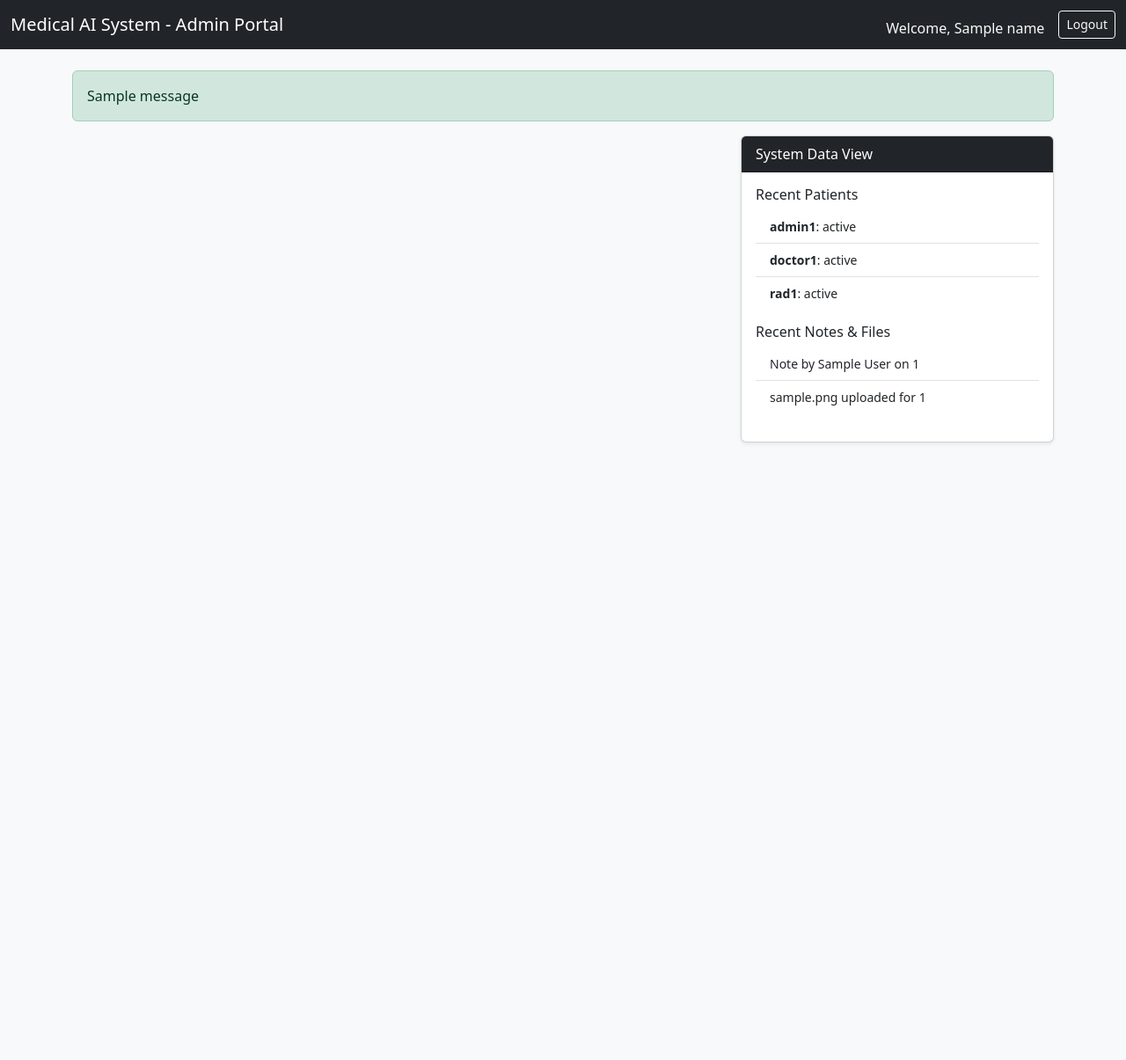
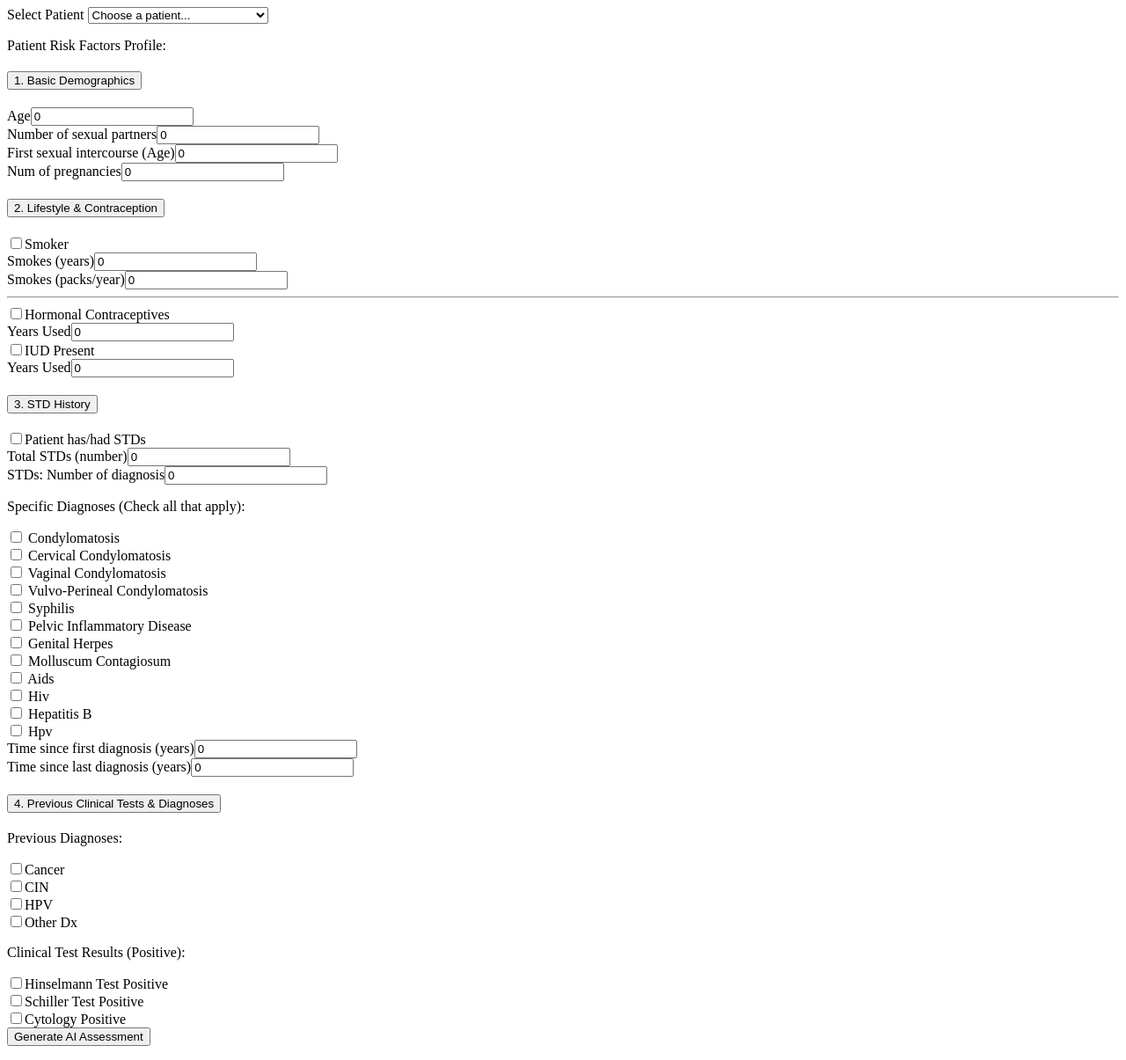
Before and after one commit to jaideep2107/Cervicalcancerapp, a Flask app: template templates/dashboard.html in a window 1280 px wide. Shown: the whole page at 88% size. Before the commit the page ends 504 px from the top, so only its background shows below. Run offline with Flask 3, Linux system fonts and the light colour scheme; tables that the repository leaves empty hold one stand-in row (values such as "Sample post"); the template is opened without the code that fills it: values that come from a table or form of the project are taken from there, most other values are stand-ins (such as "Sample title", 1, 10 or a date in 2020); one stand-in notice (Sample message) is shown; parts of the project's set-up code (start-up, migrations or seed data) failed here and were passed over.

Commit message:
sixth commit - CervicalCancerApp

```diff
--- a/templates/dashboard.html
+++ b/templates/dashboard.html
@@ -1,147 +1,109 @@
-<!DOCTYPE html>
-<html>
-<head>
-    <title>Dashboard</title>
-    <link href="https://cdn.jsdelivr.net/npm/bootstrap@5.3.0/dist/css/bootstrap.min.css" rel="stylesheet">
-</head>
-<body class="bg-light">
-    <nav class="navbar navbar-dark bg-dark mb-4">
-        <div class="container-fluid">
-            <span class="navbar-brand">Medical AI System - {{ role | capitalize }} Portal</span>
-            <div class="d-flex">
-                <span class="text-light me-3 mt-2">Welcome, {{ name }}</span>
-                <a href="/logout" class="btn btn-outline-light btn-sm">Logout</a>
-            </div>
-        </div>
-    </nav>
-
-    <div class="container">
-        {% with messages = get_flashed_messages(with_categories=true) %}
-            {% if messages %}
-                {% for category, message in messages %}
-                    <div class="alert alert-{{ category }}">{{ message }}</div>
-                {% endfor %}
-            {% endif %}
-        {% endwith %}
-
-        <div class="row">
-            <div class="col-md-8">
-
-                {% if role in ['admin', 'doctor'] %}
-                <div class="card mb-4 shadow-sm">
-                    <div class="card-header bg-primary text-white">Register New Patient</div>
-                    <div class="card-body">
-                        <form action="/create_patient" method="POST" class="row g-3">
-                            <div class="col-md-6"><input type="text" name="name" class="form-control" placeholder="Full Name" required></div>
-                            <div class="col-md-6"><input type="text" name="patient_id" class="form-control" placeholder="Assign Patient ID" required></div>
-                            <div class="col-md-4"><input type="password" name="password" class="form-control" placeholder="Temporary Password" required></div>
-                            <div class="col-md-4"><input type="date" name="dob" class="form-control" required></div>
-                            <div class="col-md-4">
-                                <select name="gender" class="form-control"><option value="Female">Female Only</option></select>
-                            </div>
-                            <div class="col-12"><button type="submit" class="btn btn-primary">Register Patient</button></div>
-                        </form>
-                    </div>
-                </div>
-                {% endif %}
-
-                {% if role == 'doctor' %}
-                <div class="card mb-4 shadow-sm">
-                    <div class="card-header bg-success text-white">Run AI Prediction</div>
-                    <div class="card-body">
 <form action="/predict" method="POST">
-                            <div class="mb-3">
-                                <select name="patient_id" class="form-control" required>
-                                    <option value="">Select Patient...</option>
+    <div class="mb-4">
+        <label class="form-label fw-bold">Select Patient</label>
+        <select name="patient_id" class="form-select border-primary" required>
+            <option value="">Choose a patient...</option>
             {% for p in patients %}
                 <option value="{{ p.id }}">{{ p.name }} ({{ p.id }})</option>
             {% endfor %}
         </select>
     </div>
-                            <p class="text-muted small">Enter patient risk factors (Dataset features):</p>
+
+    <p class="text-muted small mb-2">Patient Risk Factors Profile:</p>
+
+    <div class="accordion mb-4" id="predictionFormAccordion">
+
+        <div class="accordion-item">
+            <h2 class="accordion-header"><button class="accordion-button" type="button" data-bs-toggle="collapse" data-bs-target="#collapseOne">1. Basic Demographics</button></h2>
+            <div id="collapseOne" class="accordion-collapse collapse show" data-bs-parent="#predictionFormAccordion">
+                <div class="accordion-body row g-3">
+                    <div class="col-md-3"><label class="small text-muted">Age</label><input type="number" name="Age" class="form-control" value="0"></div>
+                    <div class="col-md-3"><label class="small text-muted">Number of sexual partners</label><input type="number" name="Number of sexual partners" class="form-control" value="0"></div>
+                    <div class="col-md-3"><label class="small text-muted">First sexual intercourse (Age)</label><input type="number" name="First sexual intercourse" class="form-control" value="0"></div>
+                    <div class="col-md-3"><label class="small text-muted">Num of pregnancies</label><input type="number" name="Num of pregnancies" class="form-control" value="0"></div>
+                </div>
+            </div>
+        </div>
+
+        <div class="accordion-item">
+            <h2 class="accordion-header"><button class="accordion-button collapsed" type="button" data-bs-toggle="collapse" data-bs-target="#collapseTwo">2. Lifestyle & Contraception</button></h2>
+            <div id="collapseTwo" class="accordion-collapse collapse" data-bs-parent="#predictionFormAccordion">
+                <div class="accordion-body row g-3 align-items-end">
+                    <div class="col-md-2">
+                        <div class="form-check form-switch"><input class="form-check-input" type="checkbox" name="Smokes" value="1" id="smk"><label class="form-check-label" for="smk">Smoker</label></div>
+                    </div>
+                    <div class="col-md-5"><label class="small text-muted">Smokes (years)</label><input type="number" step="any" name="Smokes (years)" class="form-control" value="0"></div>
+                    <div class="col-md-5"><label class="small text-muted">Smokes (packs/year)</label><input type="number" step="any" name="Smokes (packs/year)" class="form-control" value="0"></div>
+
+                    <div class="col-12"><hr class="my-2"></div>
+                    <div class="col-md-3">
+                        <div class="form-check form-switch"><input class="form-check-input" type="checkbox" name="Hormonal Contraceptives" value="1"><label class="form-check-label">Hormonal Contraceptives</label></div>
+                    </div>
+                    <div class="col-md-3"><label class="small text-muted">Years Used</label><input type="number" step="any" name="Hormonal Contraceptives (years)" class="form-control" value="0"></div>
+
+                    <div class="col-md-3">
+                        <div class="form-check form-switch"><input class="form-check-input" type="checkbox" name="IUD" value="1"><label class="form-check-label">IUD Present</label></div>
+                    </div>
+                    <div class="col-md-3"><label class="small text-muted">Years Used</label><input type="number" step="any" name="IUD (years)" class="form-control" value="0"></div>
+                </div>
+            </div>
+        </div>
+
+        <div class="accordion-item">
+            <h2 class="accordion-header"><button class="accordion-button collapsed" type="button" data-bs-toggle="collapse" data-bs-target="#collapseThree">3. STD History</button></h2>
+            <div id="collapseThree" class="accordion-collapse collapse" data-bs-parent="#predictionFormAccordion">
+                <div class="accordion-body bg-light">
+                    <div class="row g-3 mb-3">
+                        <div class="col-md-4">
+                            <div class="form-check form-switch fs-5 text-danger"><input class="form-check-input" type="checkbox" name="STDs" value="1"><label class="form-check-label">Patient has/had STDs</label></div>
+                        </div>
+                        <div class="col-md-4"><label class="small text-muted">Total STDs (number)</label><input type="number" name="STDs (number)" class="form-control" value="0"></div>
+                        <div class="col-md-4"><label class="small text-muted">STDs: Number of diagnosis</label><input type="number" name="STDs: Number of diagnosis" class="form-control" value="0"></div>
+                    </div>
+
+                    <p class="small fw-bold mb-2">Specific Diagnoses (Check all that apply):</p>
                     <div class="row g-2 mb-3">
-                                {% for feat in feature_names %}
+                        {% set std_list = ['condylomatosis', 'cervical condylomatosis', 'vaginal condylomatosis', 'vulvo-perineal condylomatosis', 'syphilis', 'pelvic inflammatory disease', 'genital herpes', 'molluscum contagiosum', 'AIDS', 'HIV', 'Hepatitis B', 'HPV'] %}
+                        {% for std in std_list %}
                         <div class="col-md-4">
-                                    <input type="number" step="any" name="{{ feat }}" class="form-control" placeholder="{{ feat }}" required>
+                            <div class="form-check">
+                                <input class="form-check-input" type="checkbox" name="STDs:{{ std }}" value="1" id="std_{{ loop.index }}">
+                                <label class="form-check-label small" for="std_{{ loop.index }}">{{ std | title }}</label>
+                            </div>
                         </div>
                         {% endfor %}
                     </div>
-                            <button type="submit" class="btn btn-success">Generate AI Assessment</button>
-                        </form>
+
+                    <div class="row g-3">
+                        <div class="col-md-6"><label class="small text-muted">Time since first diagnosis (years)</label><input type="number" step="any" name="STDs: Time since first diagnosis" class="form-control" value="0"></div>
+                        <div class="col-md-6"><label class="small text-muted">Time since last diagnosis (years)</label><input type="number" step="any" name="STDs: Time since last diagnosis" class="form-control" value="0"></div>
                     </div>
                 </div>
-                {% endif %}
-
-                {% if role in ['doctor', 'radiologist'] %}
-                <div class="card mb-4 shadow-sm">
-                    <div class="card-header bg-secondary text-white">Upload Files (Prescriptions/Biopsy)</div>
-                    <div class="card-body">
-                        <form action="/upload_file" method="POST" enctype="multipart/form-data" class="row g-3">
-                            <div class="col-md-4"><input type="text" name="patient_id" class="form-control" placeholder="Patient ID" required></div>
-                            <div class="col-md-4">
-                                <select name="file_type" class="form-control">
-                                    <option value="Biopsy">Biopsy Scan</option>
-                                    <option value="Prescription">Prescription</option>
-                                </select>
-                            </div>
-                            <div class="col-md-4"><input type="file" name="file" class="form-control" required></div>
-                            <div class="col-12"><button type="submit" class="btn btn-secondary">Upload</button></div>
-                        </form>
             </div>
         </div>
-                {% endif %}
 
+        <div class="accordion-item">
+            <h2 class="accordion-header"><button class="accordion-button collapsed" type="button" data-bs-toggle="collapse" data-bs-target="#collapseFour">4. Previous Clinical Tests & Diagnoses</button></h2>
+            <div id="collapseFour" class="accordion-collapse collapse" data-bs-parent="#predictionFormAccordion">
+                <div class="accordion-body row g-3">
+                    <div class="col-md-6 border-end">
+                        <p class="small fw-bold mb-2">Previous Diagnoses:</p>
+                        <div class="form-check"><input class="form-check-input" type="checkbox" name="Dx:Cancer" value="1"><label class="form-check-label">Cancer</label></div>
+                        <div class="form-check"><input class="form-check-input" type="checkbox" name="Dx:CIN" value="1"><label class="form-check-label">CIN</label></div>
+                        <div class="form-check"><input class="form-check-input" type="checkbox" name="Dx:HPV" value="1"><label class="form-check-label">HPV</label></div>
+                        <div class="form-check"><input class="form-check-input" type="checkbox" name="Dx" value="1"><label class="form-check-label">Other Dx</label></div>
                     </div>
-
-            <div class="col-md-4">
-
-                {% if role in ['pharmacist', 'admin'] %}
-                <div class="card mb-4 shadow-sm">
-                    <div class="card-header bg-warning">Generate Bill</div>
-                    <div class="card-body">
-                        <form action="/add_bill" method="POST">
-                            <input type="text" name="patient_id" class="form-control mb-2" placeholder="Patient ID" required>
-                            <input type="number" step="0.01" name="amount" class="form-control mb-2" placeholder="Amount ($)" required>
-                            <input type="text" name="description" class="form-control mb-2" placeholder="Description" required>
-                            <button type="submit" class="btn btn-warning w-100">Add Bill</button>
-                        </form>
+                    <div class="col-md-6">
+                        <p class="small fw-bold mb-2">Clinical Test Results (Positive):</p>
+                        <div class="form-check"><input class="form-check-input" type="checkbox" name="Hinselmann" value="1"><label class="form-check-label">Hinselmann Test Positive</label></div>
+                        <div class="form-check"><input class="form-check-input" type="checkbox" name="Schiller" value="1"><label class="form-check-label">Schiller Test Positive</label></div>
+                        <div class="form-check"><input class="form-check-input" type="checkbox" name="Citology" value="1"><label class="form-check-label">Cytology Positive</label></div>
                     </div>
                 </div>
-                {% endif %}
-
-                <div class="card shadow-sm">
-                    <div class="card-header bg-dark text-white">System Data View</div>
-                    <div class="card-body" style="max-height: 500px; overflow-y: auto;">
-                        {% if role == 'patient' %}
-                            <h5>My Status: <b>{{ my_details.risk_status }}</b></h5>
-                            <hr>
-                            <h6>My Bills</h6>
-                            <ul>{% for b in bills if b.patient_id == session.user %}<li>${{ b.amount }} - {{ b.description }}</li>{% endfor %}</ul>
-                        {% else %}
-                            <h6>Recent Patients</h6>
-                            <ul class="list-group list-group-flush mb-3">
-                                {% for p in patients %}
-                                <li class="list-group-item small">
-                                    <b>{{ p.id }}</b>: {{ all_details[p.id].risk_status }}
-                                </li>
-                                {% endfor %}
-                            </ul>
-
-                            <h6>Recent Notes & Files</h6>
-                            <ul class="list-group list-group-flush mb-3">
-                                {% for n in notes %}
-                                <li class="list-group-item small">Note by {{ n.author_name }} on {{ n.patient_id }}</li>
-                                {% endfor %}
-                                {% for u in uploads %}
-                                <li class="list-group-item small">{{ u.file_type }} uploaded for {{ u.patient_id }}</li>
-                                {% endfor %}
-                            </ul>
-                        {% endif %}
             </div>
         </div>
 
     </div>
-        </div>
-    </div>
-</body>
-</html>
+
+    <button type="submit" class="btn btn-success w-100 fw-bold py-2 shadow-sm">Generate AI Assessment</button>
+</form>
```
Lines whose indentation alone changed are shown as unchanged.
